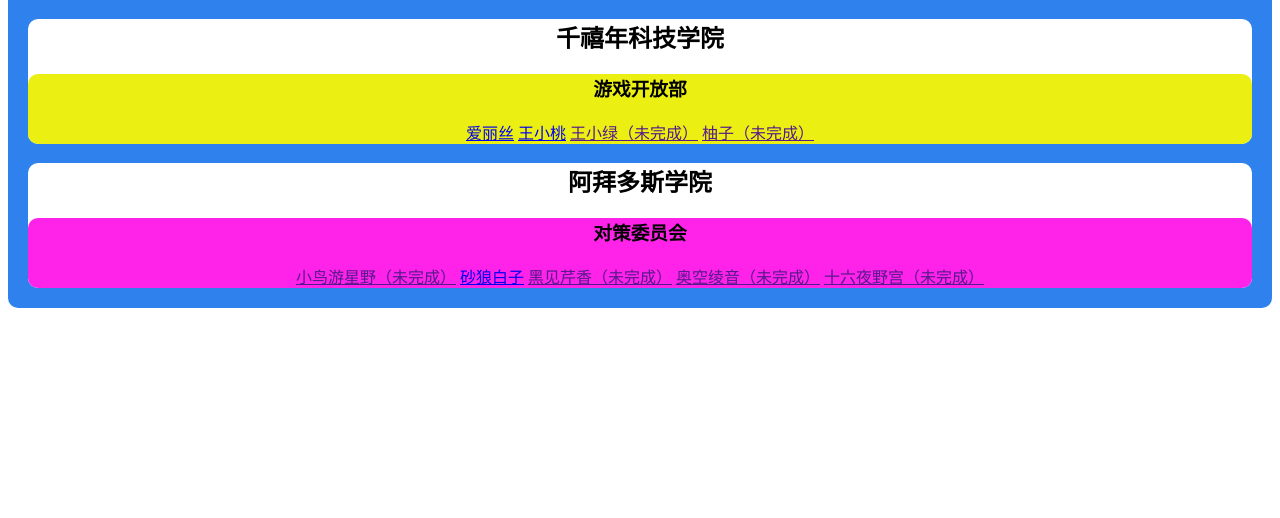
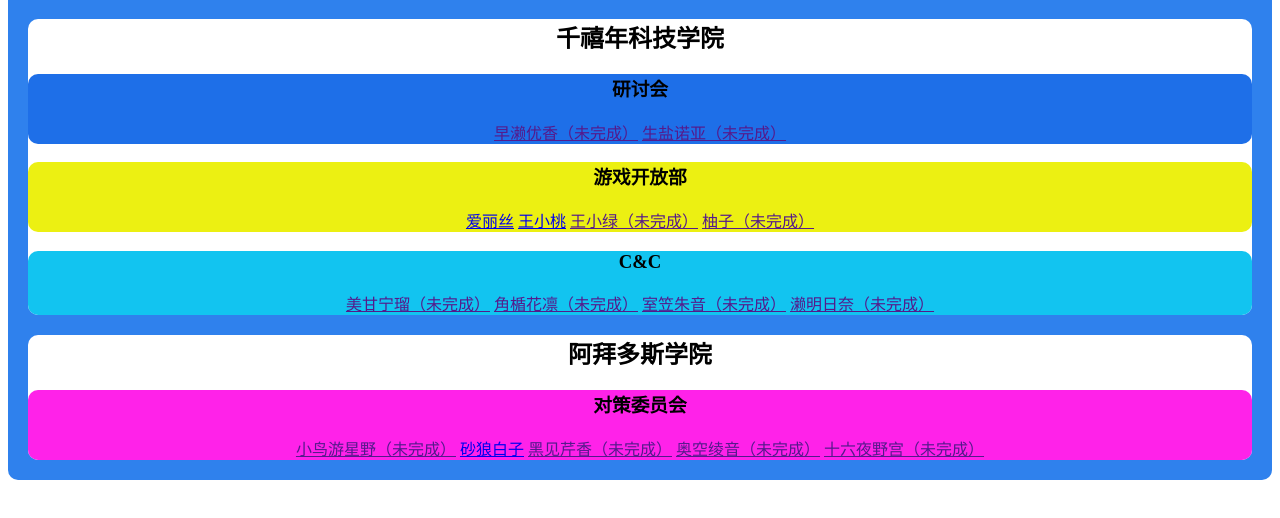
Before and after one commit to 119han/119han.github.io, a plain HTML site: page bot聊天/bot.html in a window 1280 px wide. Shown: the part 98-616 px from the top of the page. Drawn offline with Linux system fonts and the light colour scheme.

Commit message:
更新更多人物

```diff
--- a/bot聊天/bot.css
+++ b/bot聊天/bot.css
@@ -15,9 +15,21 @@ h1 {
     border-radius: 10px;
 }
 
+.研讨会 {
+    text-align: center;
+    background-color: rgb(30, 111, 232);
+    border-radius: 10px;
+}
+
 .游戏开发部 {
     text-align: center;
     background-color: rgb(236, 240, 18);
+    border-radius: 10px;
+}
+
+.C {
+    text-align: center;
+    background-color: rgb(18, 196, 240);
     border-radius: 10px;
 }
 
--- a/bot聊天/bot.html
+++ b/bot聊天/bot.html
@@ -9,12 +9,24 @@
         <h1>AI聊天网页</h1>
         <div class="千禧年科技学院">
             <h2>千禧年科技学院</h2>
+            <div class="研讨会">
+                <h3>研讨会</h3>
+                <a href="">早濑优香（未完成）</a>
+                <a href="">生盐诺亚（未完成）</a>
+            </div>
             <div class="游戏开发部">
                 <h3>游戏开放部</h3>
                 <a href="alsbot/lt.html">爱丽丝</a>
                 <a href="wxtbot/lt.html">王小桃</a>
                 <a href="">王小绿（未完成）</a>
                 <a href="">柚子（未完成）</a>
+            </div>
+            <div class="C">
+                <h3>C&C</h3>
+                <a href="">美甘宁瑠（未完成）</a>
+                <a href="">角楯花凛（未完成）</a>
+                <a href="">室笠朱音（未完成）</a>
+                <a href="">濑明日奈（未完成）</a>
             </div>
         </div>
 
```
